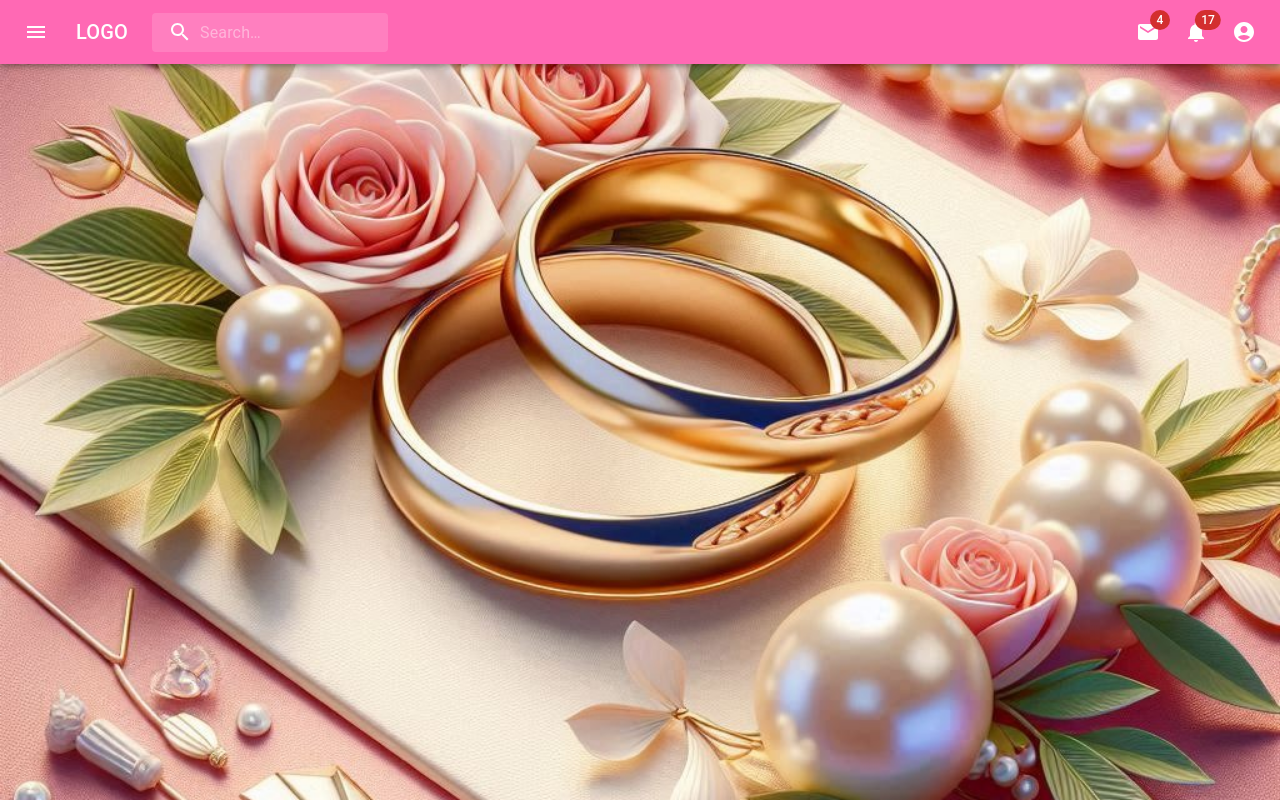
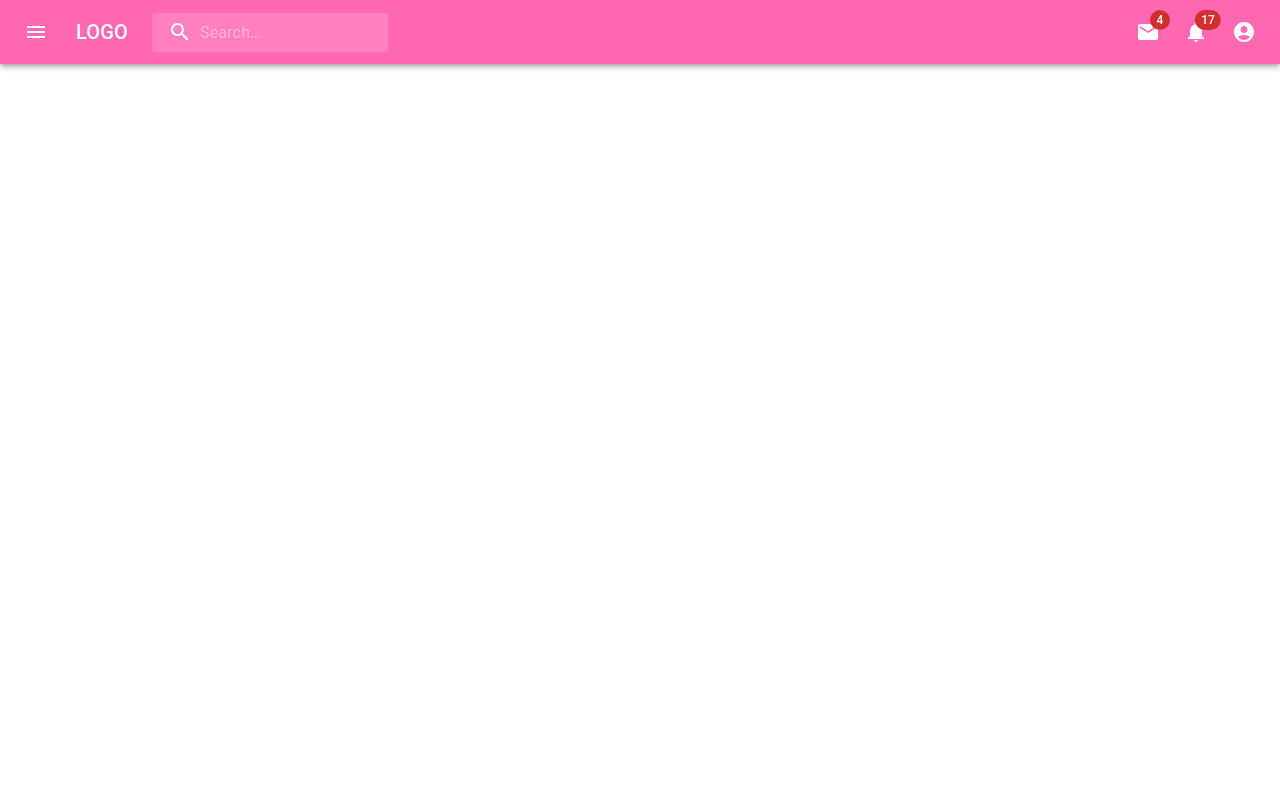
Before and after one commit to chemedMoshe/ShulamitClient, a React (Vite) app: page / in a window 1280 px wide. Built offline with nearby package versions, Linux system fonts and the light colour scheme.

Commit message:
added bgc and order component

```diff
--- a/src/App.css
+++ b/src/App.css
@@ -1,8 +1,14 @@
 .app{
     width: 100vw;
     height: 100vh;
+    display: flex;
+    flex-direction: column;
+}
+.content{
+    flex-grow: 1;
     background: url("../רקע.jpg");
     background-size: cover;
     background-position: center;
     background-repeat: no-repeat;
+
 }
```
